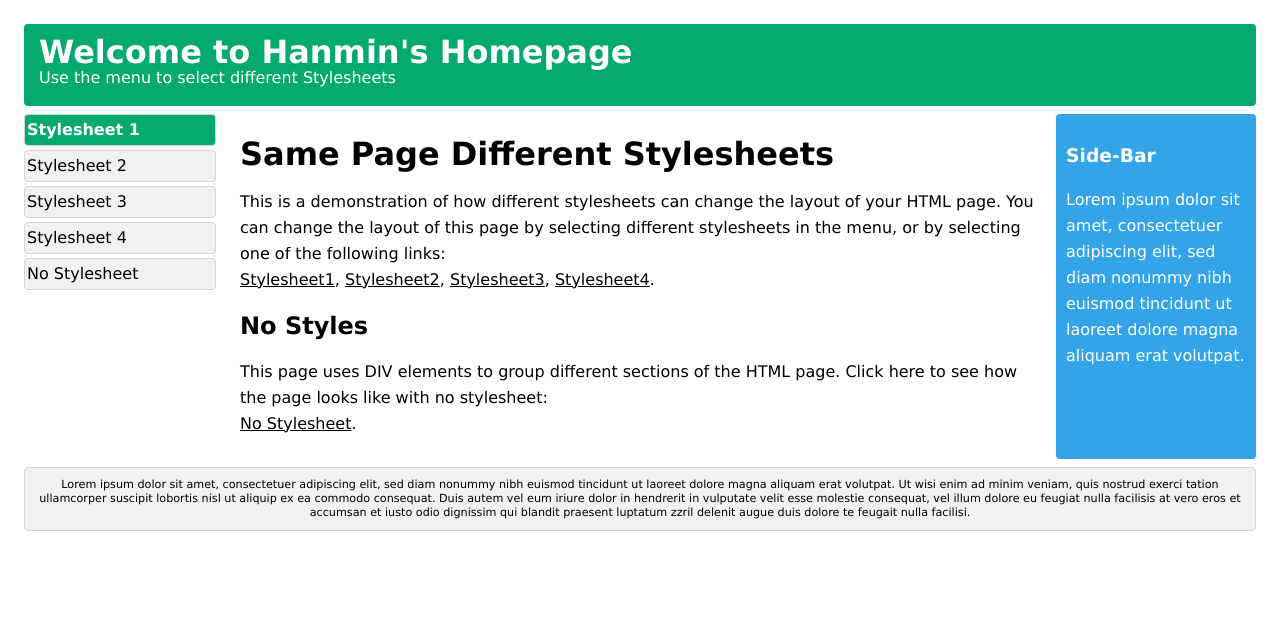
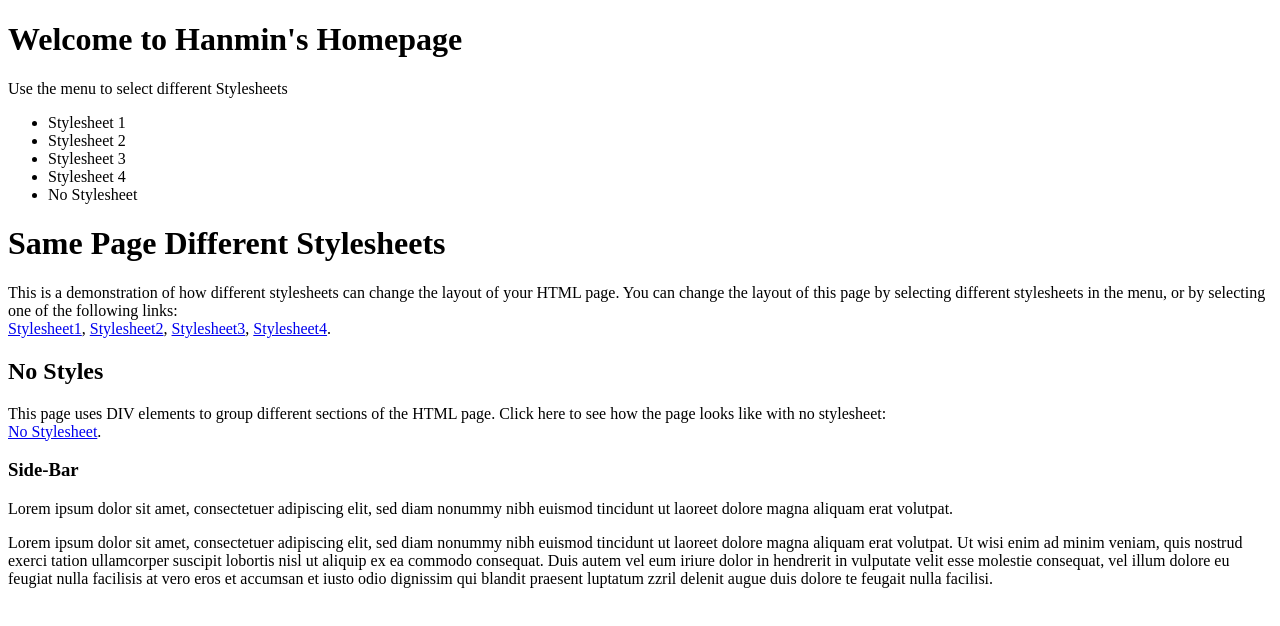
Before and after one commit to hanminyee/project2, a plain HTML site: page nostyle.html in a window 1280 px wide. Drawn offline with Linux system fonts and the light colour scheme.

Commit message:
nostyle update

```diff
--- a/nostyle.html
+++ b/nostyle.html
@@ -1,364 +1,7 @@
 <!DOCTYPE html>
 <html>
 <head>
-<style>/* Stylesheet 1: */
-body {
-    font: 100% Lucida Sans, Verdana;
-    margin: 20px;
-    line-height: 26px;
-}
-
-.container {
-    xmin-width: 900px;
-}
-
-.wrapper {
-    position: relative;
-    overflow: auto;
-}
-
-#top, #sidebar, #bottom, .menuitem {
-    border-radius: 4px;
-    margin: 4px;
-}
-
-#top {
-    background-color: #04AA6D;
-    color: #ffffff;
-    padding: 15px;
-}
-
-#menubar {
-    width: 200px;
-    float: left
-}
-
-#main {
-    padding: 10px;
-    margin: 0 210px;
-}
-
-#sidebar {
-    background-color: #32a4e7;
-    color: #ffffff;
-    padding: 10px;
-    width: 180px;
-    bottom: 0;
-    top: 0;
-    right: 0;
-    position: absolute;
-}
-
-#bottom {
-    border: 1px solid #d4d4d4;
-    background-color: #f1f1f1;
-    text-align: center;
-    padding: 10px;
-    font-size: 70%;
-    line-height: 14px;
-}
-
-#top h1, #top p, #menulist {
-    margin: 0;
-    padding: 0;
-}
-
-.menuitem {
-    background-color: #f1f1f1;
-    border: 1px solid #d4d4d4;
-    list-style-type: none;
-    padding: 2px;
-    cursor: pointer;
-}
-
-.menuitem:hover {
-    background-color: #ffffff;
-}
-
-.menuitem:first-child {
-   background-color:#04AA6D;
-   color: white;
-   font-weight:bold;
-}
-
-a {
-    color: #000000;
-    text-decoration: underline;
-}
-
-a:hover {
-    text-decoration: none;
-}
-
-
-@media (max-width: 800px) {
-    #sidebar {
-        width: auto;
-        position: relative;
-    }
-    #main {
-        margin-right: 0;
-    }
-
-}
-
-@media (max-width: 600px) {
-    #menubar {
-        width: auto;
-        float: none;
-    }
-    #main {
-        margin: 0;
-    }
-}
-</style>
-
-<style>/* Stylesheet 2: */
-body {
-    font-family: Arial;
-    background-color: #d14836;
-    line-height: 20px;
-}
-
-.container {
-    xmin-width: 900px;
-}
-
-.wrapper {
-    position: relative;
-    overflow: auto;
-}
-
-#top {
-    color: #ffffff;
-    padding: 15px;
-    font-size: 30px;
-    line-height: 26px;
-}
-
-#top h1 {
-    margin:0;
-    line-height: 50px;
-}
-
-#menubar {
-    width: 190px;
-    float: right;
-}
-
-#main {
-    padding: 10px;
-    background-color: #ffffff;
-    font: 80% Verdana;
-}
-
-#main h1, #main h2 {
-    color: #d14836;
-}
-
-#sidebar {
-    background-color: #F6DAD7;
-    color: #d14836;
-    padding: 10px;
-}
-
-#bottom {
-    text-align: center;
-    padding: 10px;
-    font-size: 70%;
-    color: #ffffff;
-}
-
-#menulist {
-    padding:0;
-    font: 16px verdana;
-}
-
-.menuitem {
-    width: 155px;
-    background-color: #d14836;
-    border: 1px solid #d14836;
-    border-radius: 40px;
-    color: #ffffff;
-    list-style-type: none;
-    margin: 10px;
-    padding: 5px;
-    text-align: center;
-    cursor: pointer;
-}
-
-.menuitem:nth-child(2) {
-   background-color:white;
-   color: #d14836;
-   font-weight:bold;
-}
-
-.menuitem:hover {
-    background-color: #ffffff;
-    color: #d14836;
-}
-
-a {
-    color: #d14836;
-    text-decoration: none;
-}
-
-a:hover {
-    text-decoration: underline;
-}
-</style>
-
-<style>/* Stylesheet 3: */
-body {
-    font: 100% Verdana;
-    margin: 20px;
-    line-height: 26px;
-}
-
-.container {
-    xmin-width: 900px;
-}
-
-.wrapper {
-    position: relative;
-    overflow: auto;
-}
-
-#sidebar {
-    background-color: #f1f1f1;
-    border: 1px solid #d4d4d4;
-    padding-left: 10px;
-}
-
-#bottom {
-    text-align: center;
-    padding: 10px;
-    font-size: 70%;
-    line-height: 14px;
-}
-
-h1, h2, h3 {
-    color: #4CAF50;
-}
-
-#menulist {
-    padding: 0;
-    position: relative;
-    overflow: auto;
-}
-
-.menuitem {
-    width: 165px;
-    float: left;
-    background-color: #555555;
-    color: #ffffff;
-    list-style-type: none;
-    margin: 4px;
-    padding: 2px;
-    text-align: center;
-    cursor: pointer;
-}
-
-.menuitem:nth-child(3) {
-   background-color:#04AA6D;
-}
-
-.menuitem:hover {
-    background-color: #000;
-}
-
-a {
-    color: #000000;
-}
-
-a:hover {
-    color: #84c754;
-}
-</style>
-<style>/* Stylesheet 4: */
-body {
-    font: 100% Courier New;
-    margin: 20px;
-    line-height: 26px;
-    background-color: #000000;
-}
-
-.container {
-    xmin-width: 900px;
-}
-
-.wrapper {
-    position: relative;
-    overflow: auto;
-}
-
-#top {
-    color: #84c754;
-    padding: 15px;
-}
-
-#main {
-    padding: 10px;
-    color: #84c754;
-}
-
-#sidebar {
-    color: #ffffff;
-    border: 1px solid #ffffff;
-    border-radius: 4px;
-    padding: 10px;
-    width: 320px;
-    top: 0;
-    right: 0;
-    position: absolute;
-    font-size: 80%;
-    line-height: 20px;
-}
-
-#bottom {
-    border: 1px solid #ffffff;
-    border-radius: 4px;
-    color: #ffffff;
-    text-align: center;
-    padding: 10px;
-    font-size: 70%;
-    line-height: 14px;
-}
-
-#top h1,#top p {
-    margin: 0;
-}
-
-.menuitem {
-    color: #84c754;
-    cursor: pointer;
-}
-
-.menuitem:nth-child(4) {
-    color:white;
-    font-weight:bold;
-}
-
-.menuitem:hover {
-    color: #ffffff;
-}
-
-a {
-    color: #ffffff;
-}
-
-a:hover {
-    color: #84c754;
-}
-@media (max-width: 600px) {
-    #sidebar {
-       width: auto;
-       margin-bottom:10px;
-       position: relative;
-    }
-}
-
-</style>
+<style></style>
 
 </head>
 <body>
```
